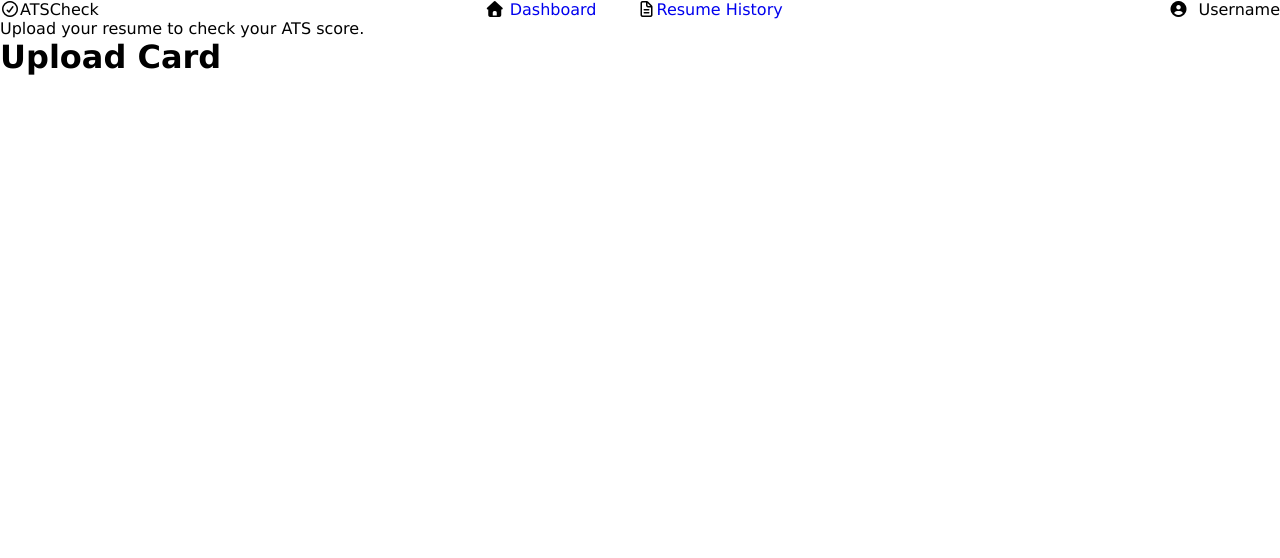
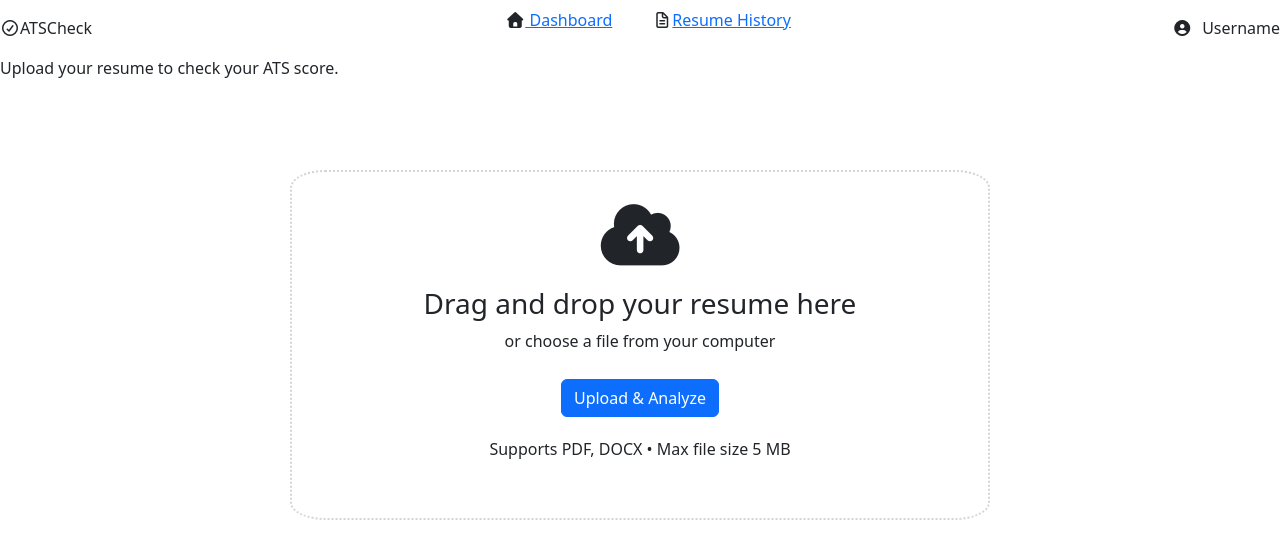
Before and after one commit to AR-AniketRaj/ATSCheck, a React app in the folder frontend/: page /dashboard in a window 1280 px wide. Shown: the top 558 px of the page. Built offline with nearby package versions, Linux system fonts and the light colour scheme; the HTML template or start-up script is replaced by a standard one.

Commit message:
implement upload card

```diff
--- a/frontend/package.json
+++ b/frontend/package.json
@@ -12,6 +12,7 @@
   "dependencies": {
     "@fortawesome/fontawesome-free": "^7.3.1",
     "axios": "^1.17.0",
+    "bootstrap": "^5.3.8",
     "chart.js": "^4.5.1",
     "fontawesome-free": "^1.0.4",
     "react": "^19.2.6",
--- a/frontend/src/components/UploadCard/UploadCard.css
+++ b/frontend/src/components/UploadCard/UploadCard.css
@@ -0,0 +1,30 @@
+.upload-card {
+    width: 700px;
+    height: 350px;
+    border: 2px dotted #d1d5db;;
+    border-radius: 5%;
+    padding: 10px;
+    margin: 50px;
+    text-align: center;
+}
+
+.upload-icon {
+    text-align: center;
+    font-size: 70px;
+    /* display: flex; */
+    /* justify-content: center; */
+    /* width: 800px;
+    height: 400px; */
+}
+
+
+.upload-text {
+    text-align: center;
+}
+
+
+.upload-btn {
+    text-align: center;
+    margin: 10px;
+    padding: 10px;
+}
--- a/frontend/src/components/UploadCard/UploadCard.jsx
+++ b/frontend/src/components/UploadCard/UploadCard.jsx
@@ -1,9 +1,25 @@
-function UploadCard () {
-    return (
-        <>
-        <h1>Upload Card</h1>
-        </>
-    )
+import "./UploadCard.css";
+
+function UploadCard() {
+  return (
+    <div className="upload-card">
+      <div className="upload-icon">
+        <i className="fa-solid fa-cloud-arrow-up"></i>
+      </div>
+      <div className="upload-text">
+        <h3>Drag and drop your resume here</h3>
+        <p>or choose a file from your computer</p>
+      </div>
+      <div className="upload-btn">
+        <button type="button" className="btn btn-primary">
+          Upload & Analyze
+        </button>
+      </div>
+      <div className="upload-info">
+        <p>Supports PDF, DOCX • Max file size 5 MB</p>
+      </div>
+    </div>
+  );
 }
 
 export default UploadCard;
--- a/frontend/src/main.jsx
+++ b/frontend/src/main.jsx
@@ -7,6 +7,7 @@ import { CookiesProvider } from "react-cookie";
 import "react-toastify/dist/ReactToastify.css";
 import "./styles/global.css";
 import "@fortawesome/fontawesome-free/css/all.min.css";
+import "bootstrap/dist/css/bootstrap.min.css";
 
 const root = ReactDOM.createRoot(document.getElementById("root"));
 root.render(
--- /dev/null
+++ b/frontend/src/pages/Dashboard.css
@@ -0,0 +1,5 @@
+.upload-container {
+    display: flex;
+    justify-content: center;
+    margin-top: 40px;
+}
--- a/frontend/src/pages/Dashboard.jsx
+++ b/frontend/src/pages/Dashboard.jsx
@@ -1,13 +1,16 @@
 import Navbar from "../components/Navbar/Navbar";
 import WelcomeSection from "../components/WelcomeSection/WelcomeSection";
 import UploadCard from "../components/UploadCard/UploadCard";
+import "./Dashboard.css";
 
 function Dashboard() {
   return (
     <>
       <Navbar />
       <WelcomeSection />
-      <UploadCard />
+      <div className="upload-container">
+        <UploadCard />
+      </div>
     </>
   );
 }
```
Also changed, not shown: 1 other file (tests, documents, lock files or other folders).
